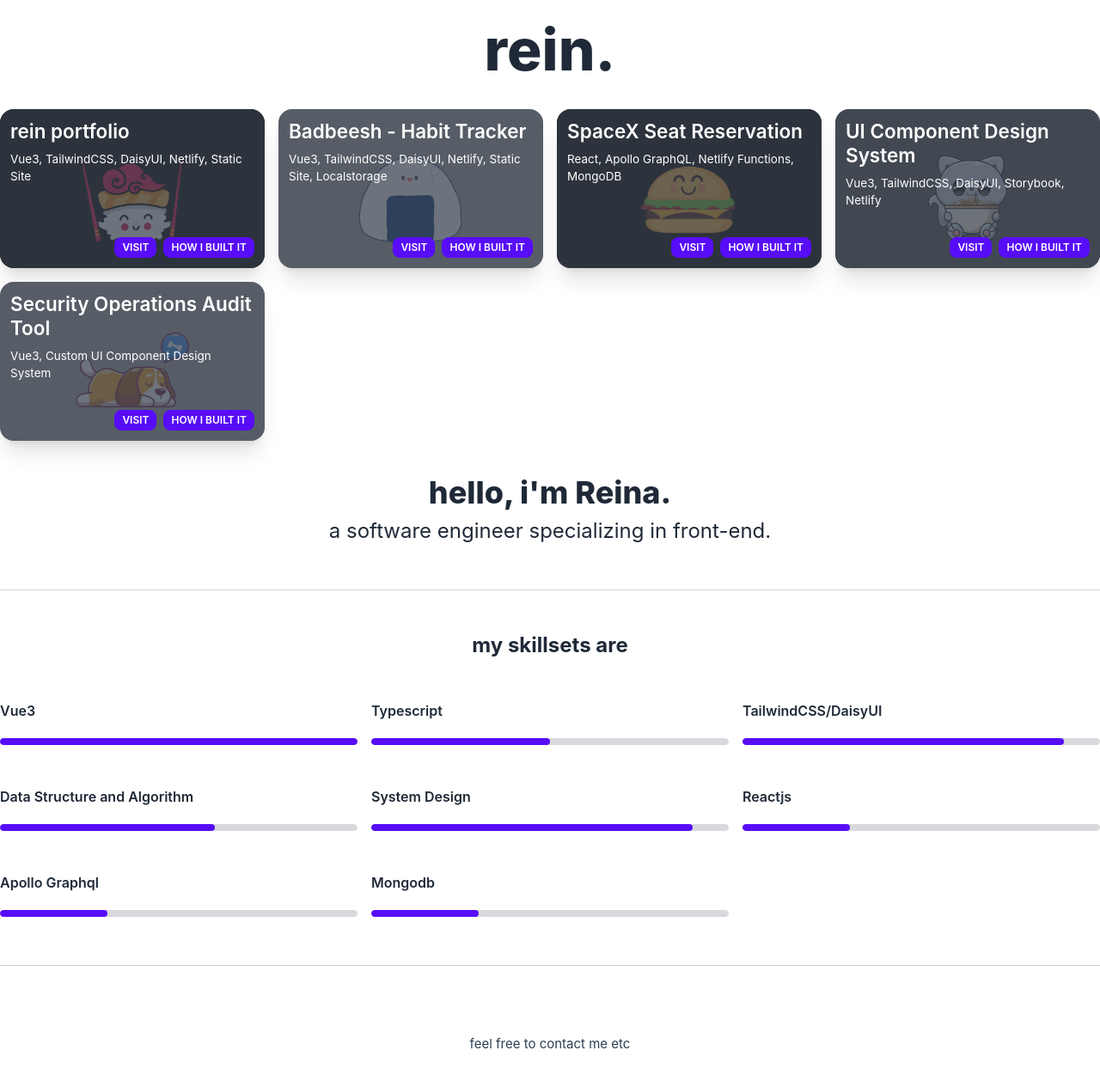
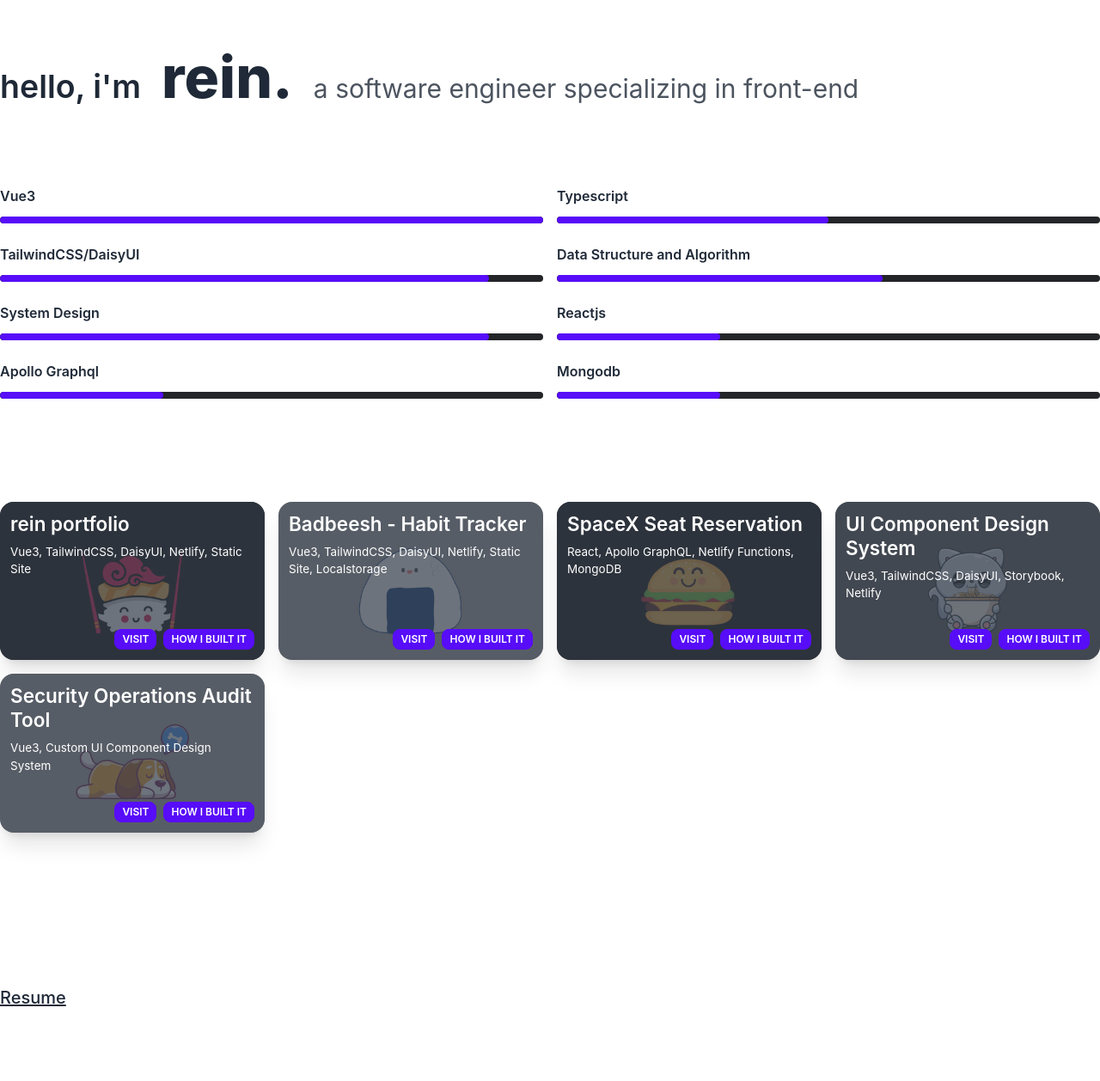
Before and after one commit to rlynjb/ds_ayyy, a Vue app: page / in a window 1280 px wide. Shown: the top 1258 px of the page at 86% size. Built offline with nearby package versions, Linux system fonts and the light colour scheme.

Commit message:
added resume link

```diff
--- a/src/App.vue
+++ b/src/App.vue
@@ -1,8 +1,13 @@
 <template>
   <header>
     <div class="logo prose">
+      <h3>hello, i'm </h3>
       <h1>rein.</h1>
+      <h5>a software engineer specializing in front-end</h5>
     </div>
+  </header>
+
+  <RouterView />
 
   <div class="wrapper md:container md:mx-auto">
     <!--
@@ -11,7 +16,6 @@
       <RouterLink to="/about">About</RouterLink>
     </nav>
     -->
-
     <div class="projects">
       <div class="card bg-base-100 shadow-xl image-full"
         v-for="(project, projectIndex) in projects" :key="'project'+projectIndex"
@@ -39,12 +43,15 @@
       :content="project"
     />
   </div>
-  </header>
-
-  <RouterView />
 
   <footer>
-    feel free to contact me etc
+    <h3>
+      <a href="https://docs.google.com/document/d/1LOO_sdXimhxD43TeWSkoZbqASsT3B68l9YAdkyxmwNU/edit?usp=share_link"
+        target="_blank"
+      >
+        Resume
+      </a>
+    </h3>
   </footer>
 </template>
 
@@ -96,11 +103,18 @@ export default {
 
 <style scoped lang="postcss">
 .logo {
-  @apply text-center prose pt-5 pb-5 mb-3 md:container md:mx-auto;
+  @apply prose pt-14 pb-5 mb-3 md:container md:mx-auto;
   font-size: 2em;
 }
+.logo h1,
+.logo h3,
+.logo h5 {
+  @apply mr-6;
+  display: inline-block;
+  line-height: 1;
+}
 .projects {
-  @apply grid grid-cols-4 gap-4;
+  @apply grid lg:grid-cols-4 md:grid-cols-3 sm:grid-cols-2 gap-4;
 }
 .projects .card-title {
   font-size: 1.5em;
@@ -110,6 +124,6 @@ export default {
 }
 
 footer {
-  @apply text-center p-10;
+  @apply prose pt-36 pb-20 md:container md:mx-auto;
 }
 </style>
--- a/src/components/Modal.vue
+++ b/src/components/Modal.vue
@@ -92,9 +92,6 @@ export default {
   padding: 2em;
   margin: 2em;
 }
-.modal-component .notes section .subnote {
-  @apply grid grid-cols-3 gap-4 grid-flow-row auto-rows-max;
-}
 .modal-component .notes section ul {
   padding-left: 0.5em;
   margin: 0;
@@ -114,4 +111,10 @@ export default {
 .modal-component .notes section p {
   margin: 0;
 }
+.modal-component .notes section .subnote {
+  @apply grid grid-cols-3 gap-4 grid-flow-row auto-rows-max;
+}
+.modal-component .notes section .subnote h4 {
+  margin-top: 0;
+}
 </style>
--- a/src/views/HomeView.vue
+++ b/src/views/HomeView.vue
@@ -1,22 +1,12 @@
 <template>
   <main class="prose">
-    <div class="intro">
-      <h1>
-        hello, i'm Reina.<br>
-        <span class="prose-2xl">a software engineer specializing in front-end.</span>
-      </h1>
-      <hr>
-      <h2>my skillsets are</h2>
-    </div>
-
     <div class="skills">
       <div class="item"
         v-for="skill in skills"
       >
-        <h4>{{ skill.name }}</h4> <progress class="progress progress-primary w-56" :value="skill.progress" max="100"></progress>
+        <h4>{{ skill.name }}</h4> <progress class="progress progress-primary" :value="skill.progress" max="100"></progress>
       </div>
     </div>
-    <hr>
   </main>
 </template>
 
@@ -42,15 +32,18 @@ export default {
 
 <style lang="postcss">
 main.prose {
-  @apply md:container md:mx-auto pt-10 pb-10;
-}
-.intro {
-  @apply text-center;
+  @apply md:container md:mx-auto pb-10 grid lg:grid-cols-2 md:grid-cols-2 sm:grid-cols-1 gap-4 pb-14 mb-14;
 }
 .skills {
-  @apply grid grid-cols-3 gap-4;
+  @apply col-span-2 grid grid-cols-2 gap-4;
+}
+.skills .item h4 {
+  margin: 0;
 }
 .skills .item progress {
   width: 100%;
 }
+.skills .item .progress {
+  background: #1e1e1e;
+}
 </style>
```
Lines whose indentation alone changed are shown as unchanged.
